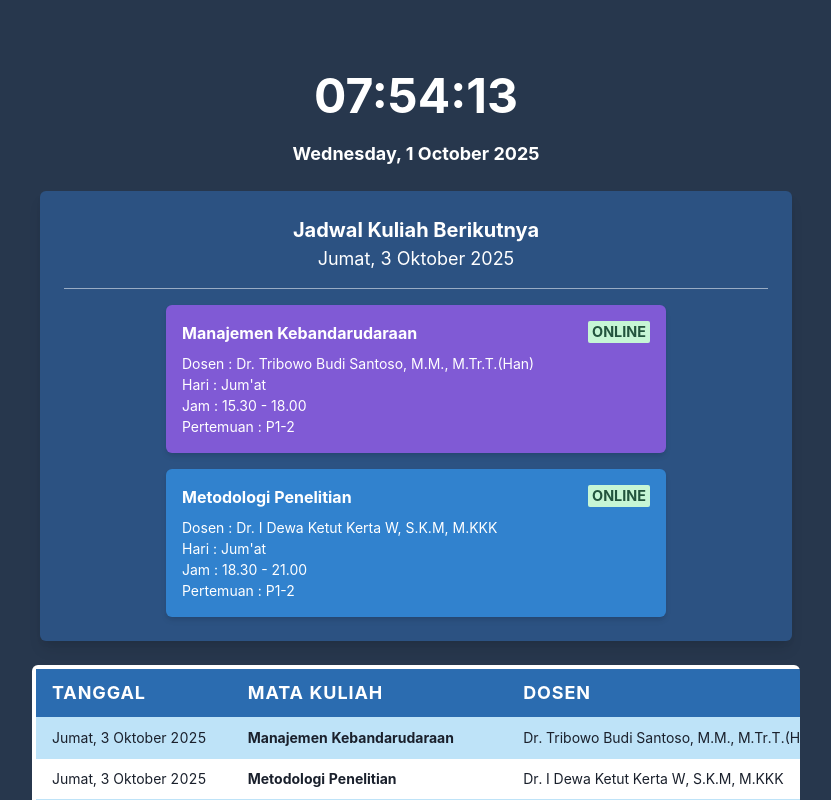
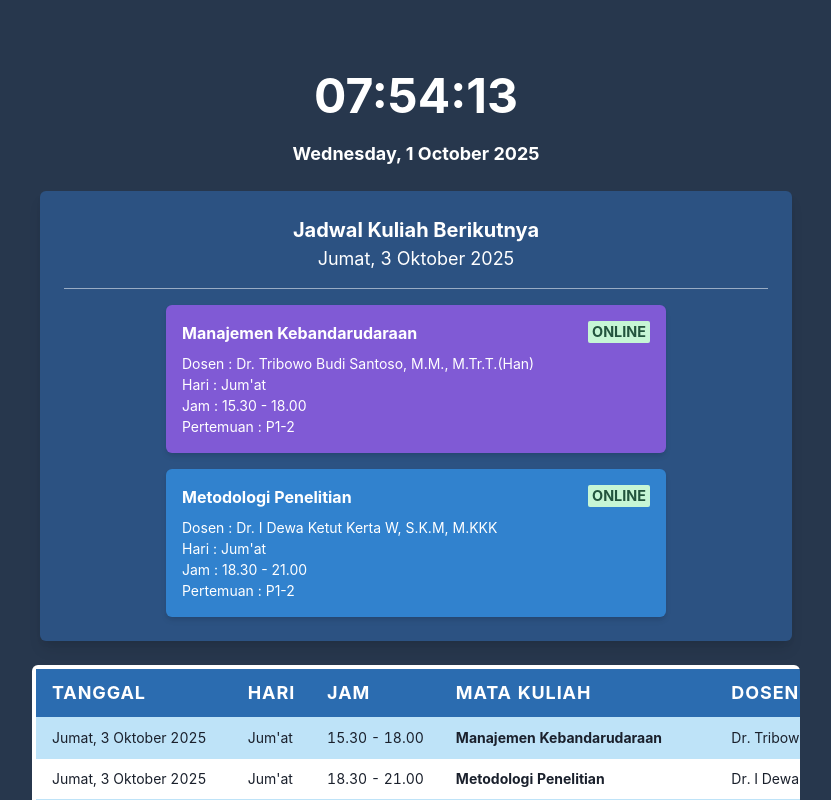
Before and after one commit to Fathir-achmad/jadwal-kuliah, a React (Create React App) app: page / in a window 1280 px wide. Shown: the top 800 px of the page, without its empty margins (224-1055 px from the left). Built offline with nearby package versions, Linux system fonts and the light colour scheme.

Commit message:
Fixing table jadwal

```diff
--- a/src/components/allJadwal.jsx
+++ b/src/components/allJadwal.jsx
@@ -48,10 +48,10 @@ export const ScheduleTable = () => {
           <Thead bg="blue.600">
            <Tr>
             <Th color="white" fontSize="lg" fontWeight="bold" py={4}>Tanggal</Th>
+            <Th color="white" fontSize="lg" fontWeight="bold" py={4}>Hari</Th>
+            <Th color="white" fontSize="lg" fontWeight="bold" py={4}>Jam</Th>
             <Th color="white" fontSize="lg" fontWeight="bold" py={4}>Mata Kuliah</Th>
             <Th color="white" fontSize="lg" fontWeight="bold" py={4}>Dosen</Th>
-            <Th color="white" fontSize="lg" fontWeight="bold" py={4}>Hari</Th>
-            <Th color="white" fontSize="lg" fontWeight="bold" py={4}>Jam</Th>
             <Th color="white" fontSize="lg" fontWeight="bold" py={4}>Pertemuan</Th>
             <Th color="white" fontSize="lg" fontWeight="bold" py={4}>Mode</Th>
             </Tr>
@@ -67,10 +67,10 @@ export const ScheduleTable = () => {
                     day: "numeric",
                   })}
                 </Td>
+                <Td>{cls.day}</Td>
+                <Td>{cls.time}</Td>
                 <Td fontWeight="bold">{cls.subject}</Td>
                 <Td>{cls.lecturer}</Td>
-                <Td>{cls.day}</Td>
-                <Td>{cls.time}</Td>
                 <Td>{cls.label}</Td>
                 <Td>
                   <Badge
```
